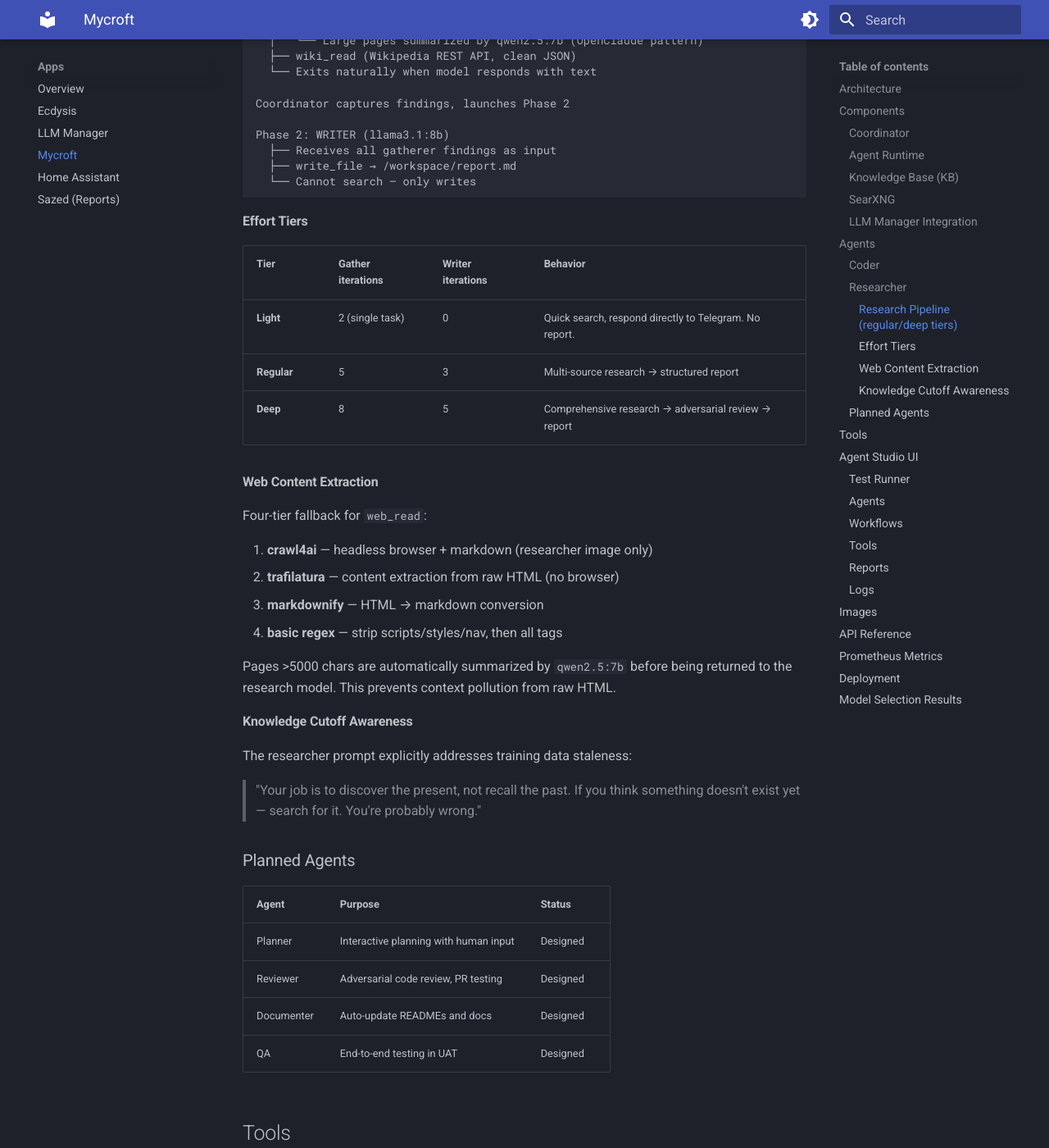
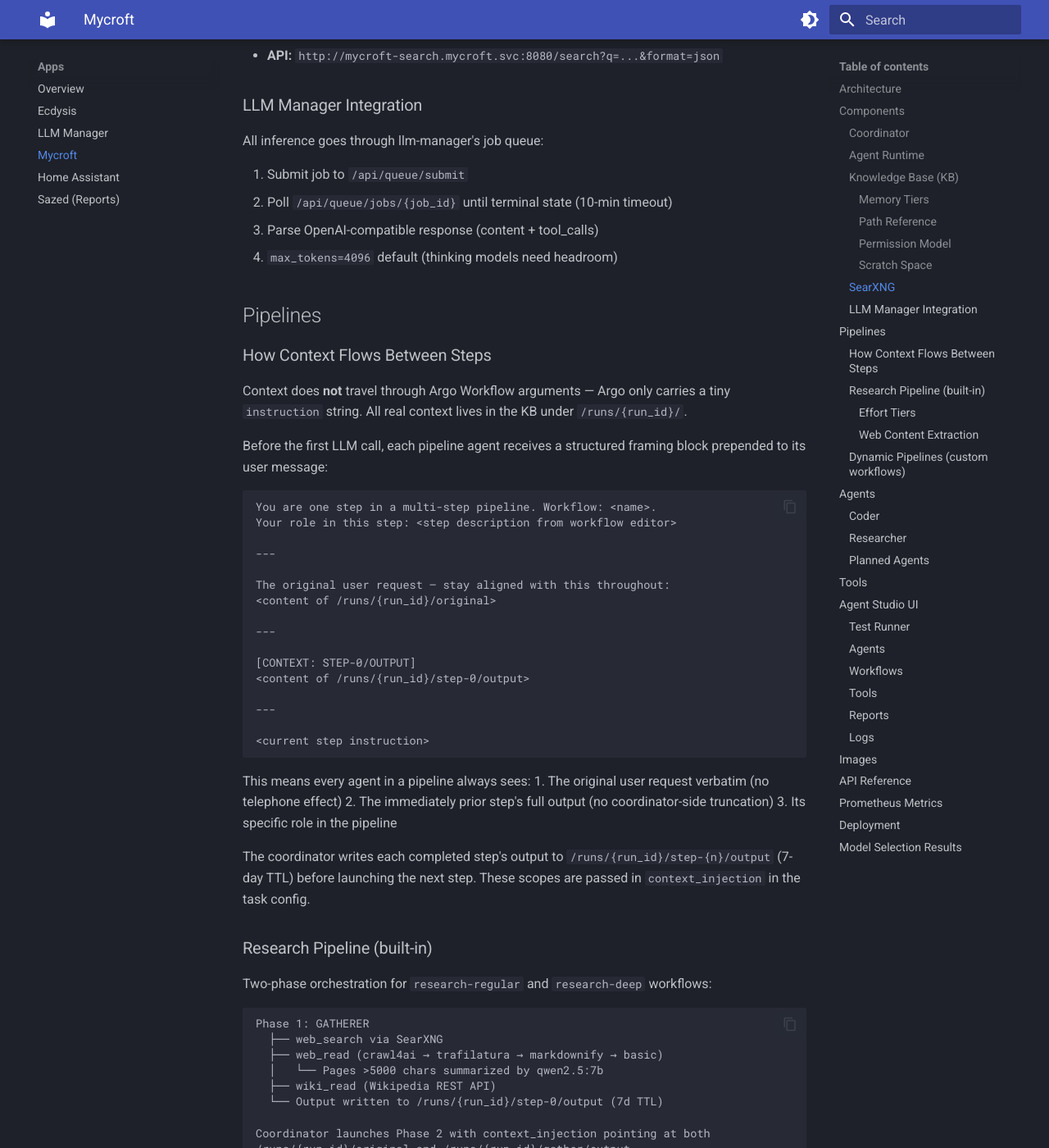
Before and after one commit to amerenda/wikimedia, an MkDocs documentation site: the page built from docs/apps/mycroft.md, in a window 1280 px wide and 1400 px high, scrolled down 3728 px. Shown: the whole window at 82% size. Built offline with MkDocs 1.6.1 and Material for MkDocs 9.7.7, drawn with Linux system fonts in a browser that asks for light colours; some of the changed text lies outside the part shown.

Commit message:
docs: update mycroft page with KB memory architecture and pipeline mechanics
- Short-term vs long-term memory tiers with TTL and /runs/ namespace
- Scratch space (scratch_read/scratch_write) and overwrite semantics
- Pipeline context flow: framing block, original brief injection, no truncation
- Permission model: /runs/ always allowed, get_unchecked() for coordinator scopes
- Workflow step fields: description, system_suffix, prompt_override warning
- KB path reference table, new API endpoints (kb explorer, pipeline chain)
- Tool group table updated with kb (pipeline-only) group

Co-Authored-By: Claude Sonnet 4.6 <noreply@anthropic.com>

````diff
--- a/docs/apps/mycroft.md
+++ b/docs/apps/mycroft.md
@@ -52,33 +52,68 @@ FastAPI service managing the full task lifecycle:
 - **Agent Studio UI** — `mycroft.amer.dev` — full platform control
 - **In-memory log buffer** — 2000-record ring buffer exposed at `/api/logs`
 - **Prometheus metrics** — `/metrics` endpoint, scraped by Prometheus
+- **KB cleanup** — hourly background task deletes expired short-term records
 
 ### Agent Runtime
 
 Thin loop (~250 lines) running inside each ephemeral workflow pod:
 
-1. Read task instruction + config from KB
+1. Read task instruction + config from KB inbox
 2. Vector-search KB for relevant context (top 5 results)
 3. Build system prompt from agent manifest + effort-specific supplement
-4. Iterate: LLM → tool calls → results → persist conversation → repeat
-5. Write result to `/agents/{type}/results/{task_id}`
+4. Optionally append `system_suffix` from pipeline step config
+5. Inject pipeline framing + context (original brief, prior step output) into first user message
+6. Iterate: LLM → tool calls → results → persist conversation → repeat
+7. Write result to `/agents/{type}/results/{task_id}`
 
 **Iteration limits:** per-task configurable from UI/API, capped globally at 30.
 **Resume safety:** conversation persisted to KB after each tool-call round.
-**Tools override:** pipeline phases can restrict tool sets (e.g., gatherer has no write_file).
+**Tools override:** pipeline phases can restrict tool sets per step.
 
 ### Knowledge Base (KB)
 
-PostgreSQL + pgvector on Mac Mini. All agent I/O goes through scoped paths:
+PostgreSQL + pgvector on Mac Mini (`agent-kb` database). All agent I/O uses scoped path strings. The KB client enforces per-agent read/write permission lists based on path prefixes.
 
-| Path pattern | Purpose |
-|---|---|
-| `/agents/{type}/inbox/{task_id}` | Task instructions |
-| `/tasks/{task_id}/conversation` | Conversation history (JSON) |
-| `/agents/{type}/results/{task_id}` | Final output |
-| `/notifications/alex/{task_id}` | Errors / alerts (logged, not sent to Telegram) |
-| `/research`, `/wiki` | Shared read-only context |
-| `/skills/` | *(planned)* Shared skill knowledge blocks |
+#### Memory Tiers
+
+| Tier | TTL | Where | Purpose |
+|---|---|---|---|
+| **Short-term** | 7 days | `/runs/{run_id}/` | Pipeline run data — original brief, step outputs, scratch |
+| **Long-term** | Permanent | `/agents/*/results/`, `/tasks/`, `/research/`, `/wiki/` | Task results, conversation history, shared knowledge |
+
+Short-term records carry an `expires_at` timestamp. The coordinator runs hourly cleanup (`DELETE WHERE expires_at < NOW()`). The `ensure_schema()` call at startup idempotently adds the `expires_at TIMESTAMPTZ` column if it doesn't exist.
+
+#### Path Reference
+
+| Path pattern | TTL | Purpose |
+|---|---|---|
+| `/agents/{type}/inbox/{task_id}` | Long | Task instructions written by coordinator |
+| `/tasks/{task_id}/conversation` | Long | Full conversation history (JSON, persisted each iteration) |
+| `/agents/{type}/results/{task_id}` | Long | Final agent output |
+| `/notifications/alex/{task_id}` | Long | Errors / alerts (logged, not sent to Telegram) |
+| `/runs/{run_id}/original` | 7 days | Original user request for this pipeline run |
+| `/runs/{run_id}/step-{n}/output` | 7 days | Full output of pipeline step N |
+| `/runs/{run_id}/scratch` | 7 days | Shared notepad — all agents in the run can read/write |
+| `/research`, `/wiki` | Long | Shared read-only reference context |
+| `/skills/` | Long | *(planned)* Shared skill knowledge blocks |
+
+#### Permission Model
+
+Agents declare `read` and `write` path prefix lists in their manifest. The KB client enforces these on every operation. Two exceptions:
+
+- **`/runs/`** — always readable and writable by all agents regardless of manifest (all pipeline agents need shared run data without per-manifest configuration)
+- **Coordinator** — has full access with no permission checks (passes `permissions=None`)
+
+`get_unchecked(scope)` bypasses permission checks entirely — used by the agent runtime to read coordinator-written `context_injection` scopes on startup.
+
+#### Scratch Space
+
+All agents in a pipeline share a scratch record at `/runs/{run_id}/scratch`. Two tools are auto-injected for pipeline agents:
+
+- **`scratch_read`** — returns current scratch content (or `"(scratch is empty)"`)
+- **`scratch_write`** — overwrites scratch entirely; include anything you want to preserve
+
+Scratch uses direct asyncpg connections (no KB client permission layer). Both tools open and close a connection per call. Overwrite semantics — last write wins — so scratch is best for coordination flags and mid-run notes, not full data dumps. Full step output is in `/runs/{run_id}/step-{n}/output` and doesn't get overwritten.
 
 Vector search: `all-MiniLM-L6-v2` (384-dim).
 
@@ -97,6 +132,90 @@ All inference goes through llm-manager's job queue:
 2. Poll `/api/queue/jobs/{job_id}` until terminal state (10-min timeout)
 3. Parse OpenAI-compatible response (content + tool_calls)
 4. `max_tokens=4096` default (thinking models need headroom)
+
+## Pipelines
+
+### How Context Flows Between Steps
+
+Context does **not** travel through Argo Workflow arguments — Argo only carries a tiny `instruction` string. All real context lives in the KB under `/runs/{run_id}/`.
+
+Before the first LLM call, each pipeline agent receives a structured framing block prepended to its user message:
+
+```
+You are one step in a multi-step pipeline. Workflow: <name>.
+Your role in this step: <step description from workflow editor>
+
+---
+
+The original user request — stay aligned with this throughout:
+<content of /runs/{run_id}/original>
+
+---
+
+[CONTEXT: STEP-0/OUTPUT]
+<content of /runs/{run_id}/step-0/output>
+
+---
+
+<current step instruction>
+```
+
+This means every agent in a pipeline always sees:
+1. The original user request verbatim (no telephone effect)
+2. The immediately prior step's full output (no coordinator-side truncation)
+3. Its specific role in the pipeline
+
+The coordinator writes each completed step's output to `/runs/{run_id}/step-{n}/output` (7-day TTL) before launching the next step. These scopes are passed in `context_injection` in the task config.
+
+### Research Pipeline (built-in)
+
+Two-phase orchestration for `research-regular` and `research-deep` workflows:
+
+```
+Phase 1: GATHERER
+  ├── web_search via SearXNG
+  ├── web_read (crawl4ai → trafilatura → markdownify → basic)
+  │   └── Pages >5000 chars summarized by qwen2.5:7b
+  ├── wiki_read (Wikipedia REST API)
+  └── Output written to /runs/{run_id}/step-0/output (7d TTL)
+
+Coordinator launches Phase 2 with context_injection pointing at both
+/runs/{run_id}/original and /runs/{run_id}/gather/output
+
+Phase 2: WRITER
+  ├── Receives original brief + full gatherer output in context
+  ├── write_file → /workspace/report.md
+  └── Cannot search — only writes
+```
+
+#### Effort Tiers
+
+| Tier | Gather iterations | Writer iterations | Behavior |
+|---|---|---|---|
+| **Light** | 2 (single task) | 0 | Quick search, respond directly to Telegram. No report. |
+| **Regular** | 5 | 3 | Multi-source research → structured report |
+| **Deep** | 8 | 5 | Comprehensive research → adversarial review → report |
+
+#### Web Content Extraction
+
+Four-tier fallback for `web_read`:
+
+1. **crawl4ai** — headless browser + markdown (researcher image only)
+2. **trafilatura** — content extraction from raw HTML (no browser)
+3. **markdownify** — HTML → markdown conversion
+4. **basic regex** — strip scripts/styles/nav, then all tags
+
+### Dynamic Pipelines (custom workflows)
+
+Multi-step pipelines defined in the Workflows editor. The coordinator:
+
+1. Generates a `run_id` and writes the original brief to `/runs/{run_id}/original` (7d TTL)
+2. Creates `/runs/{run_id}/scratch` (empty, 7d TTL) for shared agent notepad
+3. Launches step 0 with `context_injection: [original_scope]`
+4. Waits for each step to complete, mirrors output to `/runs/{run_id}/step-{n}/output`
+5. Launches next step with `context_injection: [original_scope, step-n/output]`
+
+Each step's task config also carries `scratch_scope` so the runner auto-injects `scratch_read`/`scratch_write` tools.
 
 ## Agents
 
@@ -121,51 +240,6 @@ Phase-based protocol: Understand (clone, read) → Implement (patch, write) →
 | Tools | web_search, web_read, wiki_read, run_command (gather) / write_file, read_file (write) |
 | Triggers | Telegram (`intent: research`), API, Agent Studio |
 
-#### Research Pipeline (regular/deep tiers)
-
-Two-phase orchestration — each phase is a separate task:
-
-```
-Phase 1: GATHERER (qwen3.5:9b)
-  ├── web_search via SearXNG (real results, no CAPTCHAs)
-  ├── web_read (crawl4ai → trafilatura → markdownify → basic)
-  │   └── Large pages summarized by qwen2.5:7b (OpenClaude pattern)
-  ├── wiki_read (Wikipedia REST API, clean JSON)
-  └── Exits naturally when model responds with text
-
-Coordinator captures findings, launches Phase 2
-
-Phase 2: WRITER (llama3.1:8b)
-  ├── Receives all gatherer findings as input
-  ├── write_file → /workspace/report.md
-  └── Cannot search — only writes
-```
-
-#### Effort Tiers
-
-| Tier | Gather iterations | Writer iterations | Behavior |
-|---|---|---|---|
-| **Light** | 2 (single task) | 0 | Quick search, respond directly to Telegram. No report. |
-| **Regular** | 5 | 3 | Multi-source research → structured report |
-| **Deep** | 8 | 5 | Comprehensive research → adversarial review → report |
-
-#### Web Content Extraction
-
-Four-tier fallback for `web_read`:
-
-1. **crawl4ai** — headless browser + markdown (researcher image only)
-2. **trafilatura** — content extraction from raw HTML (no browser)
-3. **markdownify** — HTML → markdown conversion
-4. **basic regex** — strip scripts/styles/nav, then all tags
-
-Pages >5000 chars are automatically summarized by `qwen2.5:7b` before being returned to the research model. This prevents context pollution from raw HTML.
-
-#### Knowledge Cutoff Awareness
-
-The researcher prompt explicitly addresses training data staleness:
-
-> "Your job is to discover the present, not recall the past. If you think something doesn't exist yet — search for it. You're probably wrong."
-
 ### Planned Agents
 
 | Agent | Purpose | Status |
@@ -184,6 +258,7 @@ The researcher prompt explicitly addresses training data staleness:
 | `git` | clone, checkout-branch, add, commit, push, diff | Coder |
 | `github` | create-pr, comment | Coder |
 | `shell` | run_command (bash, 120s timeout) | Coder, Researcher |
+| `kb` (pipeline only) | scratch_read, scratch_write | Auto-injected for all pipeline agents with a `scratch_scope` |
 
 Tool schemas are versioned in agent-kb (`tool_schemas` table) with CRUD API at `/api/tools/schemas`.
 
@@ -207,7 +282,7 @@ Create and edit agent definitions without touching the repo.
 
 - Model, max iterations, memory/CPU resource requests
 - System prompt editor
-- Filesystem permissions (read/write path lists)
+- **Permissions & Tools** — tool group checkboxes (web, files, git, github, shell) plus extra individual tools; read/write KB path lists
 - Raw `manifest.yaml` and `prompts.py` editors
 - Clone agent, delete agent
 - **Test Agent** panel — run the agent in isolation with a custom instruction
@@ -218,8 +293,19 @@ Changes saved to agent-kb; the coordinator picks them up immediately.
 
 Build multi-step pipelines (custom research flows, chained agent sequences).
 
-- Add/reorder/remove pipeline steps
-- Per-step agent, model override, max iterations, tool override, prompt override
+Per-step configuration:
+
+| Field | Purpose |
+|---|---|
+| **Step Description** | Why this step exists — injected into the agent's pipeline framing so it knows its role |
+| Agent | Which agent type runs this step |
+| Model Override | Override the agent's default model for this step |
+| Max Iter | Cap iterations for this step only |
+| Tools Override | Comma-separated tool list; replaces agent defaults |
+| **System Prompt Suffix** | Appended to the agent's default system prompt — use for output format rules or step-specific constraints without replacing the full prompt |
+| **⚠ System Prompt Override** | Replaces the agent's entire system prompt — use sparingly; agent loses all default behavior |
+
+- Add/reorder/remove steps
 - Run or Test (2-iteration quick run) directly from the editor
 - **Run history** — recent executions with timing and status
 
@@ -271,6 +357,7 @@ POST   /api/tasks                     submit a task
 GET    /api/tasks                     list tasks (agent_type, status, limit filters)
 GET    /api/tasks/{id}                get task
 GET    /api/tasks/{id}/conversation   full conversation (messages + tool calls)
+GET    /api/tasks/{id}/pipeline       all tasks in the same pipeline chain
 POST   /api/tasks/{id}/cancel         cancel running task
 DELETE /api/tasks/{id}                delete task
 
@@ -293,6 +380,12 @@ GET    /api/workflows/{name}/runs     recent task runs for a workflow
 
 GET    /api/tools/schemas             list tool schemas
 PUT    /api/tools/schemas/{name}      upsert schema (auto-increments DB version)
+
+GET    /api/kb/children               list KB path children
+GET    /api/kb/entry?path=            get KB record at exact scope
+PUT    /api/kb/entry                  write/replace KB record
+DELETE /api/kb/entry?path=            delete records at scope
+DELETE /api/kb/subtree?path=          delete all records under prefix
 
 GET    /api/models                    proxy to llm-manager model list
 ```
````
